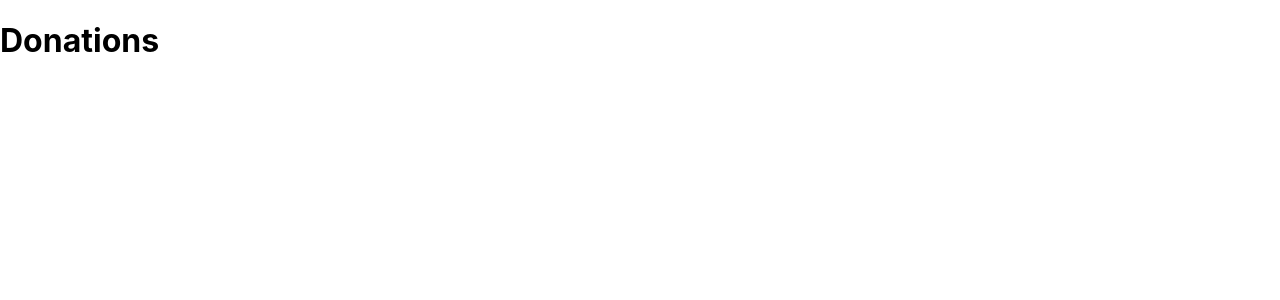
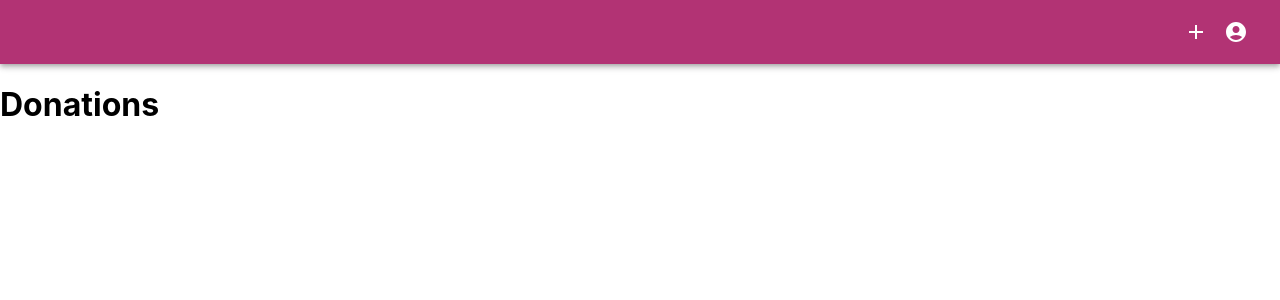
Before and after one commit to andreea312/HelpHub-Frontend, a React (Create React App) app: page /donations in a window 1280 px wide. Shown: the top 300 px of the page. Built offline with nearby package versions, Linux system fonts and the light colour scheme.

Commit message:
navbar on donations page + navigate to add cause page and my causes page

```diff
--- a/package.json
+++ b/package.json
@@ -5,6 +5,7 @@
   "dependencies": {
     "@emotion/react": "^11.11.1",
     "@emotion/styled": "^11.11.0",
+    "@mui/icons-material": "^5.14.16",
     "@mui/material": "^5.14.17",
     "@testing-library/jest-dom": "^5.17.0",
     "@testing-library/react": "^13.4.0",
--- a/src/all-routes.tsx
+++ b/src/all-routes.tsx
@@ -1,12 +1,16 @@
 import {Route, Routes} from 'react-router-dom';
 import {HomePage} from "./pages/home-page";
 import {DonationsPage} from "./pages/donations-page";
+import {MyDonationsPage} from "./pages/my-donations-page";
+import {AddDonationPage} from "./pages/add-donation-page";
 
 export const AllRoutes=()=>{
     return(
         <Routes>
             <Route path={'/'} element={<HomePage />} />
             <Route path={'/donations'} element={<DonationsPage />} />
+            <Route path={'/mydonations'} element={<MyDonationsPage />} />
+            <Route path={'/add'} element={<AddDonationPage />} />
         </Routes>
     )
 }
--- /dev/null
+++ b/src/pages/add-donation-page.tsx
@@ -0,0 +1,7 @@
+export const AddDonationPage=()=>{
+    return (
+        <>
+            <h1>Add Donation Page</h1>
+        </>
+    )
+}
--- a/src/pages/donations-page.tsx
+++ b/src/pages/donations-page.tsx
@@ -1,7 +1,48 @@
+import {
+    AppBar,
+    Box,
+    Button,
+    Container,
+    FormControlLabel,
+    FormGroup, IconButton, Menu, MenuItem,
+    Switch,
+    TextField, Toolbar, Tooltip,
+    Typography
+} from '@mui/material';
+import AccountCircleIcon from '@mui/icons-material/AccountCircle';
+import AddIcon from '@mui/icons-material/Add';
+import { useNavigate } from 'react-router-dom';
+
+
 export const DonationsPage = () => {
+    const navigate = useNavigate();
+    // Function for the Add icon
+    const handleAddClick = () => {
+        navigate('/add')
+    };
+
+    // Function for the Account icon
+    const handleAccountClick = () => {
+        navigate('/mydonations')
+    };
+
     return (
-        <>
+        <Box>
+            <AppBar position="static">
+                <Toolbar sx={{ justifyContent: 'flex-end' , background:'#B23374'}}>
+                    <Tooltip title="Add charity cause">
+                        <IconButton color="inherit" onClick={handleAddClick}>
+                            <AddIcon />
+                        </IconButton>
+                    </Tooltip>
+                    <Tooltip title="My charity causes">
+                        <IconButton color="inherit" onClick={handleAccountClick}>
+                            <AccountCircleIcon />
+                        </IconButton>
+                    </Tooltip>
+                </Toolbar>
+            </AppBar>
             <h1>Donations</h1>
-        </>
+        </Box>
     )
 }
--- /dev/null
+++ b/src/pages/my-donations-page.tsx
@@ -0,0 +1,7 @@
+export const MyDonationsPage=()=>{
+    return (
+        <>
+            <h1>My Donations Page</h1>
+        </>
+    )
+}
```
Also changed, not shown: 1 other file (tests, documents, lock files or other folders).
